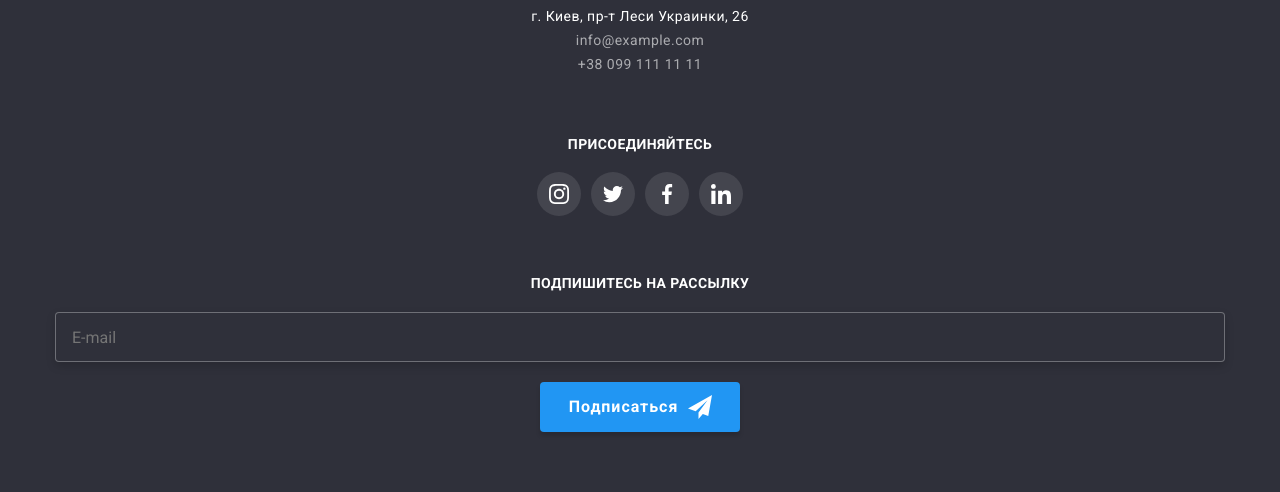
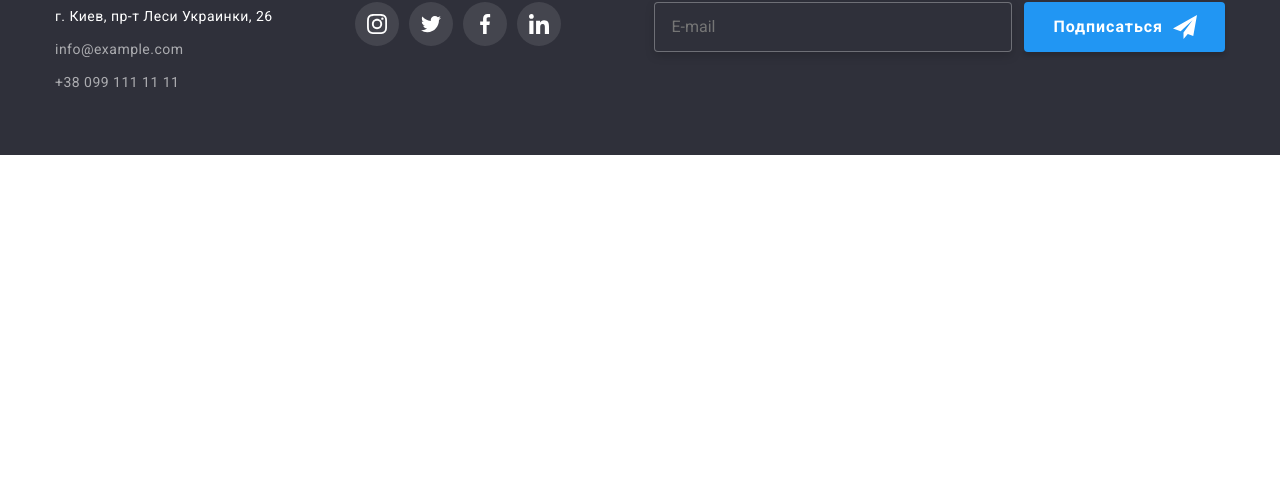
Before and after one commit to ArtemMakhov/goit-markup-hw-08, a plain HTML site: page index.html in a window 1280 px wide. Shown: the part 2674-3166 px from the top of the page. After the commit the page ends 2829 px from the top, so only its background shows below. Drawn offline with Linux system fonts and the light colour scheme.

Commit message:
footer section +

```diff
--- a/sass/components/_logo.scss
+++ b/sass/components/_logo.scss
@@ -21,6 +21,8 @@
 .logo__footer {
   display: block;
   text-align: center;
-  // display: inline-block;
   margin-bottom: 20px;
+  @media screen and (min-width: 1200px) {
+    text-align: start;
+  }
 }
--- a/sass/layout/_footer.scss
+++ b/sass/layout/_footer.scss
@@ -3,21 +3,42 @@
   background-color: var(--background-color-footer);
 }
 
-// .footer__container {
-//   display: flex;
-//   align-items: baseline;
-// }
-// .contacts {
-//   flex-grow: 1;
-// }
+.footer__container {
+  @media screen and (min-width: 768px) {
+    display: flex;
+    flex-wrap: wrap;
+    align-items: baseline;
+    justify-content: space-around;
+  }
+
+  @media screen and (min-width: 1200px) {
+    flex-wrap: nowrap;
+    justify-content: space-between;
+  }
+}
+.contacts {
+  @media screen and (min-width: 1200px) {
+    flex-grow: 1;
+  }
+}
+
 .address {
   font-style: normal;
   text-align: center;
   margin-bottom: 60px;
+
+  @media screen and (min-width: 1200px) {
+    text-align: start;
+    margin-bottom: 0;
+  }
 }
-// .address__item:not(:last-child) {
-//   margin-bottom: 9px;
-// }
+.address__item:not(:last-child) {
+  margin-bottom: 8px;
+
+  @media screen and (min-width: 1200px) {
+    margin-bottom: 9px;
+  }
+}
 
 .address__link {
   color: rgba(255, 255, 255, 0.6);
@@ -34,8 +55,13 @@
 // ----------NETWORKS
 
 .networks {
-  // margin-left: 70px;
   margin-bottom: 60px;
+  @media screen and (min-width: 768px) {
+    margin-bottom: 0;
+  }
+  @media screen and (min-width: 1200px) {
+    margin-left: 70px;
+  }
 }
 .networks__text {
   margin-bottom: 20px;
@@ -47,6 +73,9 @@
   letter-spacing: 0.03em;
   text-transform: uppercase;
   text-align: center;
+  @media screen and (min-width: 1200px) {
+    text-align: start;
+  }
 }
 .networks__list {
   display: flex;
--- a/sass/layout/_subscription.scss
+++ b/sass/layout/_subscription.scss
@@ -1,6 +1,8 @@
-// .subscription {
-//   margin-left: 93px;
-// }
+.subscription {
+  @media screen and (min-width: 1200px) {
+    margin-left: 93px;
+  }
+}
 
 .subscription__text {
   font-weight: 700;
@@ -13,13 +15,20 @@
   color: var(--primary-white-color);
 
   text-align: center;
+  @media screen and (min-width: 1200px) {
+    text-align: start;
+  }
 }
-// .subscription__field {
-//   display: flex;
-// }
+.subscription__field {
+  @media screen and (min-width: 1200px) {
+    display: flex;
+  }
+}
+
 .subscription__input {
   width: 100%;
   height: 50px;
+  margin-bottom: 20px;
   padding-top: 15px;
   padding-bottom: 15px;
   padding-left: 16px;
@@ -29,7 +38,13 @@
   border-radius: 4px;
   filter: drop-shadow(0px 4px 4px rgba(0, 0, 0, 0.15));
 
-  margin-bottom: 20px;
+  @media screen and (min-width: 768px) {
+    width: 450px;
+  }
+  @media screen and (min-width: 1200px) {
+    width: 358px;
+    margin-bottom: 0;
+  }
 }
 
 .subscription__button {
@@ -40,7 +55,6 @@
 
   padding: 10px 28px 10px 29px;
   border: 0;
-  // margin-left: 12px;
   margin-left: auto;
   margin-right: auto;
 
@@ -52,6 +66,10 @@
   border-radius: 4px;
   box-shadow: 0px 4px 4px rgba(0, 0, 0, 0.15);
   cursor: pointer;
+
+  @media screen and (min-width: 1200px) {
+    margin-left: 12px;
+  }
 }
 .subscription__icon {
   margin-left: 10px;
```
Also changed, not shown: index.html (+1 -0 lines), css/main.css, css/main.min.css, 2 other files.
